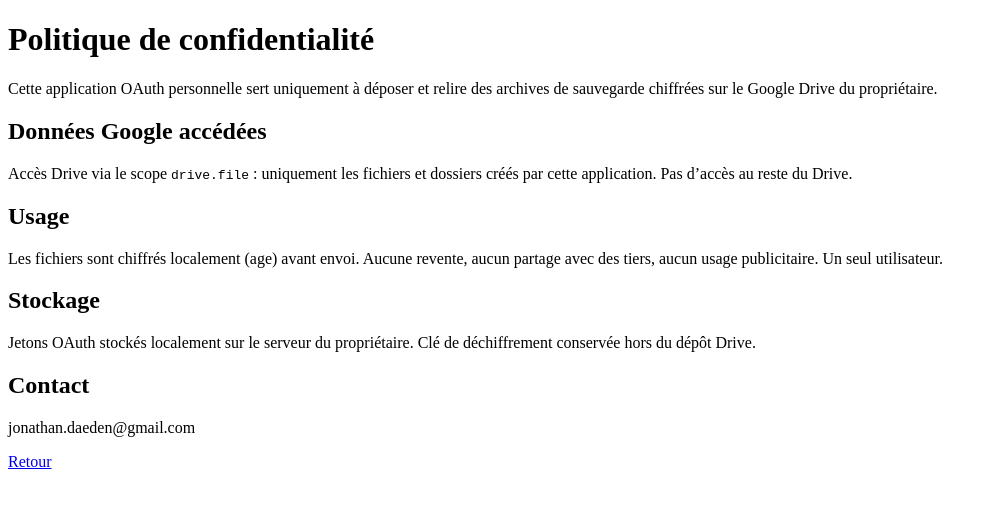
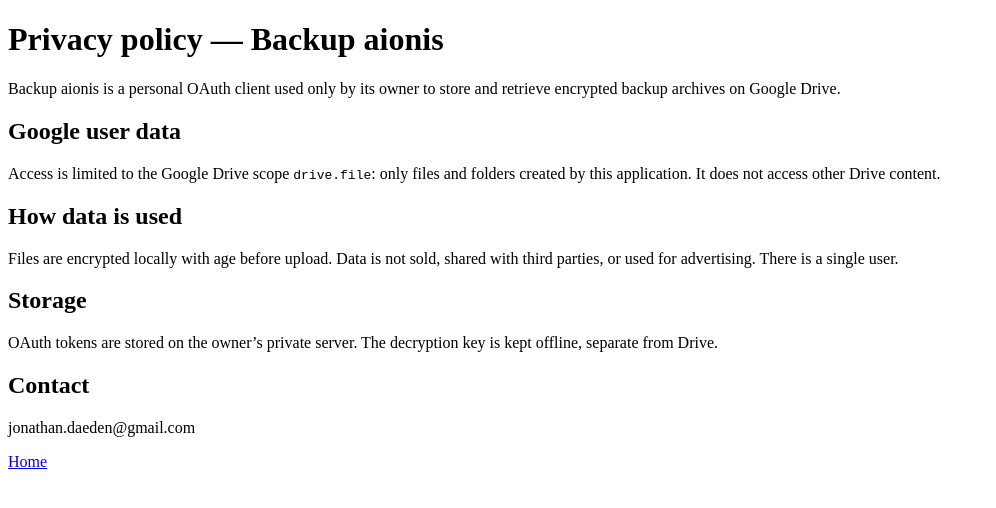
Before and after one commit to Jonathan-Ddn/continuum-backup-branding, a plain HTML site: page privacy.html in a window 1280 px wide. Shown: the whole page, without its empty margins (0-996 px from the left). Drawn offline with Linux system fonts and the light colour scheme.

Commit message:
fix: match OAuth app name Backup aionis for Google branding

```diff
--- a/privacy.html
+++ b/privacy.html
@@ -3,19 +3,19 @@
 <head>
   <meta charset="utf-8">
   <meta name="viewport" content="width=device-width, initial-scale=1">
-  <title>Confidentialité — Continuum backup</title>
+  <title>Privacy policy — Backup aionis</title>
 </head>
 <body>
-  <h1>Politique de confidentialité</h1>
-  <p>Cette application OAuth personnelle sert uniquement à déposer et relire des archives de sauvegarde chiffrées sur le Google Drive du propriétaire.</p>
-  <h2>Données Google accédées</h2>
-  <p>Accès Drive via le scope <code>drive.file</code> : uniquement les fichiers et dossiers créés par cette application. Pas d’accès au reste du Drive.</p>
-  <h2>Usage</h2>
-  <p>Les fichiers sont chiffrés localement (age) avant envoi. Aucune revente, aucun partage avec des tiers, aucun usage publicitaire. Un seul utilisateur.</p>
-  <h2>Stockage</h2>
-  <p>Jetons OAuth stockés localement sur le serveur du propriétaire. Clé de déchiffrement conservée hors du dépôt Drive.</p>
+  <h1>Privacy policy — Backup aionis</h1>
+  <p>Backup aionis is a personal OAuth client used only by its owner to store and retrieve encrypted backup archives on Google Drive.</p>
+  <h2>Google user data</h2>
+  <p>Access is limited to the Google Drive scope <code>drive.file</code>: only files and folders created by this application. It does not access other Drive content.</p>
+  <h2>How data is used</h2>
+  <p>Files are encrypted locally with age before upload. Data is not sold, shared with third parties, or used for advertising. There is a single user.</p>
+  <h2>Storage</h2>
+  <p>OAuth tokens are stored on the owner’s private server. The decryption key is kept offline, separate from Drive.</p>
   <h2>Contact</h2>
   <p>jonathan.daeden@gmail.com</p>
-  <p><a href="index.html">Retour</a></p>
+  <p><a href="index.html">Home</a></p>
 </body>
 </html>
```
Also changed, not shown: index.html (+5 -5 lines).
